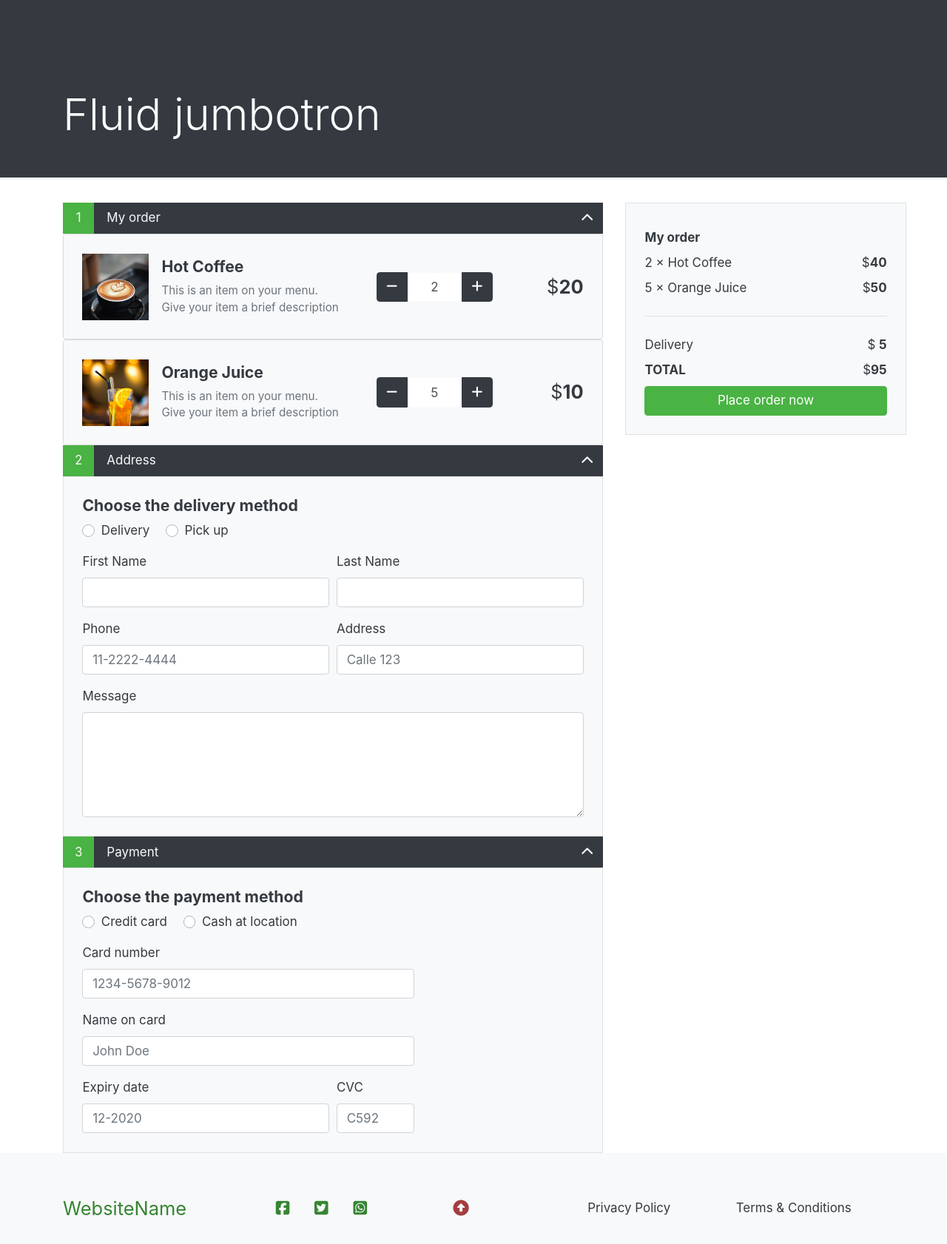
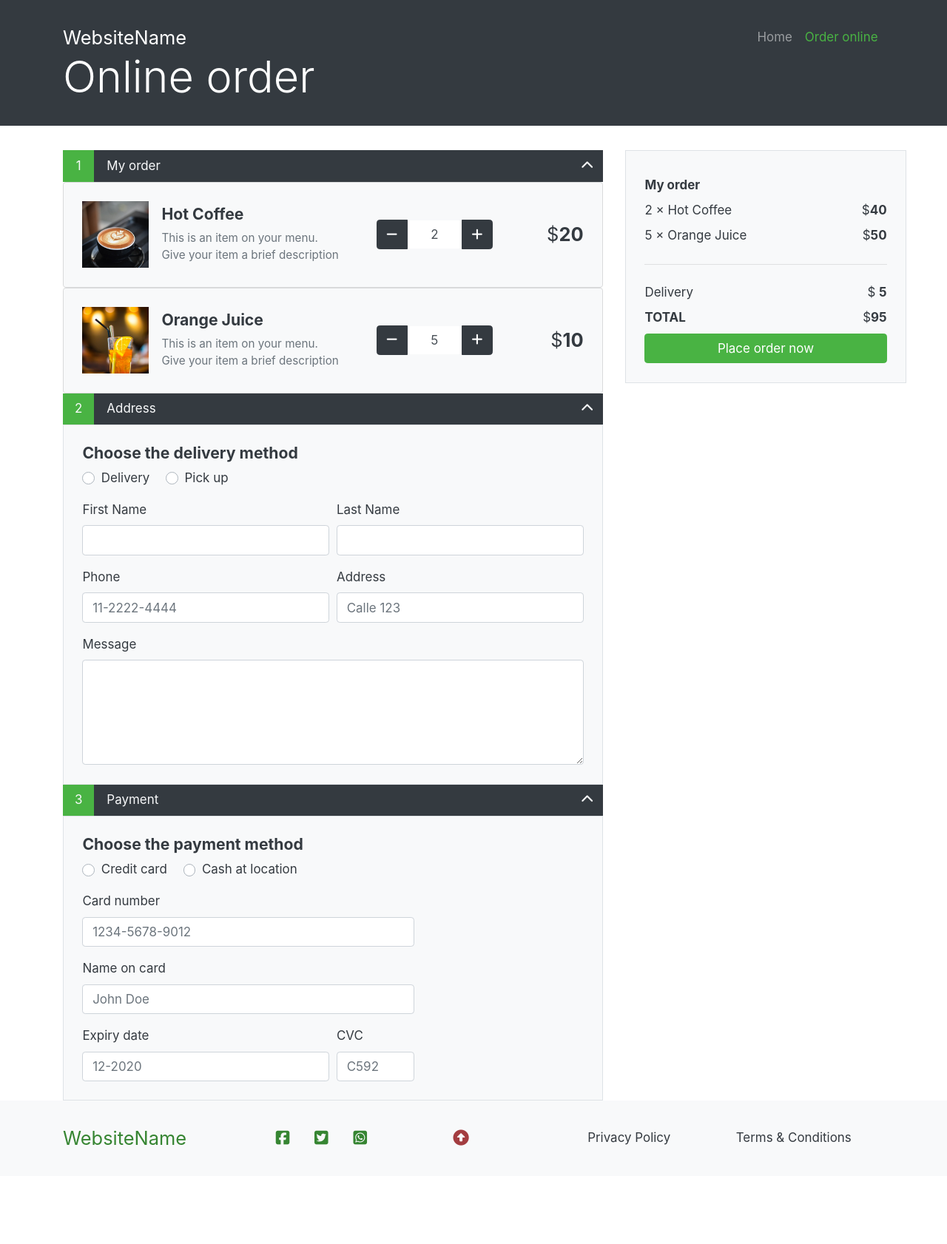
Before and after one commit to LGA-dev/coffee-shop-website, a website: page online-order.html in a window 1280 px wide. Shown: the whole page at 74% size. After the commit the page ends 1590 px from the top, so only its background shows below. Drawn offline with Linux system fonts and the light colour scheme.

Commit message:
Fix layout height

```diff
--- a/online-order.html
+++ b/online-order.html
@@ -17,13 +17,43 @@
 </head>
 
 <body class="text-dark" data-spy="scroll" data-target=".navbar" data-offset="0">
+  <!-- Header section -->
+  <header id="header">
+    <!-- Navigation bar -->
+    <nav class="navbar navbar-expand-lg bg-transparent navbar-dark fixed-top" id="navbar">
+      <!-- Container -->
+      <div class="container">
 
+        <!-- Header link -->
+        <a class="navbar-brand" href="#">WebsiteName</a>
+
+        <!-- Navigation bar toggler button -->
+        <button class="navbar-toggler" type="button" data-toggle="collapse" data-target="#navbarCollapse" aria-controls="navbarCollapse" aria-expanded="false" aria-label="Toggle navigation">
+          <span class="navbar-toggler-icon"></span>
+        </button>
+
+        <!-- Navigation links -->
+        <div class="collapse navbar-collapse" id="navbarCollapse">
+          <ul class="navbar-nav ml-auto"> <!-- ml-auto aligns the unordered list items to the right -->
+            <li class="nav-item">
+              <a class="nav-link" href="#hero">Home</a>
+            </li>
+            <li class="nav-item">
+              <a class="nav-link text-primary-light" href="online-order.html">Order online</a>
+            </li>
+          </ul>
+        </div>
+      </div>
+    </nav>
+  </header>
+
+  <!-- Main content section -->
   <main>
     <!-- Jumbotron section -->
     <section id="jumbotron" class="jumbotron jumbotron-fluid bg-dark text-white">
-      <div class="container mt-5">
+      <div class="container">
         <h1 class="display-4">
-          Fluid jumbotron
+          Online order
         </h1>
       </div>
     </section>
@@ -336,8 +366,8 @@
   </main>
 
   <!-- Footer section -->
-  <footer id="footer" class="bg-light">
-    <div class="container py-5">
+  <footer id="footer" class="d-flex justify-content-center align-items-center bg-light">
+    <div class="container">
       <div class="row align-items-center">
         <div class="col-12 col-md-6 col-lg-5">
           <div class="d-flex align-items-center justify-content-between">
--- a/sass/main.scss
+++ b/sass/main.scss
@@ -8,10 +8,19 @@
 html {
   scroll-behavior: smooth;
   font-size: calc(14px + (18 - 14) * ((100vw - 320px) / (1600 - 300)));
+  height: 100%;
 }
 
 body {
-  position: relative;
+    min-height:100%;
+    position:relative;
+    padding-bottom: 6rem;
+}
+
+#footer {
+    position: absolute;
+    left: 0 ; right: 0; bottom: 0;
+    height: 6rem;
 }
 
 .section {
@@ -106,12 +115,12 @@ html body.experiment-cta-bar-blue.device-other div.wz-iframe-header {
 //   height: 100vh;
 // }
 
-.content-section {
-  min-height: auto;
-}
+// .content-section {
+//   min-height: auto;
+// }
 
 .jumbotron {
-  height: 30vh;
+  height: 10rem;
 }
 
 .sidebar-section {
@@ -140,7 +149,7 @@ html body.experiment-cta-bar-blue.device-other div.wz-iframe-header {
 }
 
 section#orders div.container {
-  min-height: 400px;
+  // min-height: 50vh;
 }
 
 
```
Also changed, not shown: css/main.css.
